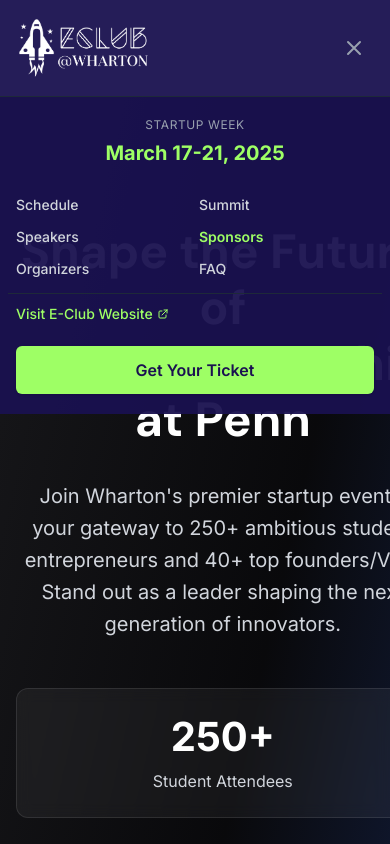
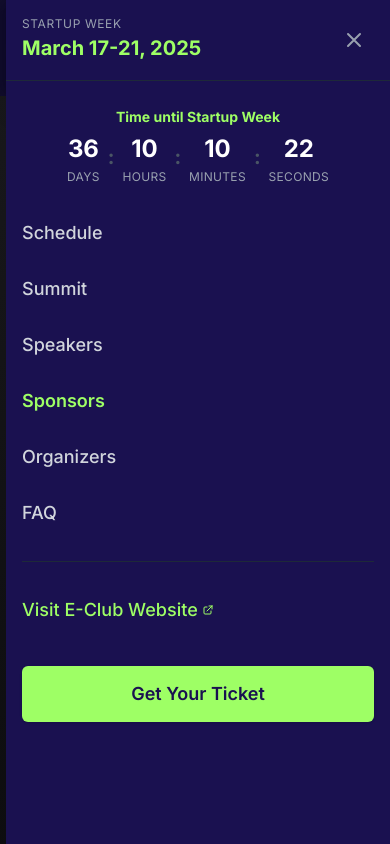
Before and after one commit to rss2086/startup-week, a Next.js app: page /sponsors in a window 390 px wide. Both pictures are taken after a click on the button "Open main menu". Shown: the top 844 px of the page. Built offline with nearby package versions, Linux system fonts and the light colour scheme.

Commit message:
i think everything is good now

```diff
--- a/src/app/layout.tsx
+++ b/src/app/layout.tsx
@@ -19,11 +19,11 @@
 
 export const metadata: Metadata = {
   title: {
-    template: '%s - DeceptiConf',
-    default: 'DeceptiConf - A community-driven design conference',
+    template: '%s - Startup Week 2025',
+    default: 'Startup Week 2025 - Wharton Entrepreneurship Club',
   },
   description:
-    'At DeceptiConf you’ll learn about the latest dark patterns being developed to trick even the smartest visitors, and you’ll learn how to deploy them without ever being detected.',
+    "Join us for Startup Week 2025, Wharton Entrepreneurship Club's annual flagship event featuring founders, investors, and students. Experience panels, workshops, and networking events, culminating in our Startup Summit at Fitler Club.",
 }
 
 export default function RootLayout({
@@ -40,8 +40,8 @@
         dmSans.variable,
       )}
     >
-      <body className="flex min-h-full">
-        <div className="flex w-full flex-col">{children}</div>
+      <body className="relative min-h-full overflow-x-hidden">
+        <div className="relative flex min-h-full flex-col">{children}</div>
       </body>
     </html>
   )
--- a/src/components/Header.tsx
+++ b/src/components/Header.tsx
@@ -1,12 +1,12 @@
 "use client"
 import { Button } from '@/components/Button'
 import { Container } from '@/components/Container'
-import { DiamondIcon } from '@/components/DiamondIcon'
 import Image from 'next/image'
 import Link from 'next/link'
 import { usePathname } from 'next/navigation'
-import { useState, useEffect } from 'react'
+import { useState } from 'react'
 import Logo from '@/images/eclub-logo.png'
+import { MobileMenu } from './MobileMenu'
 
 const navigation = {
   main: [
@@ -72,21 +72,8 @@
 export function Header() {
   const [isMobileMenuOpen, setIsMobileMenuOpen] = useState(false)
 
-  // Close mobile menu when clicking outside
-  useEffect(() => {
-    const handleClickOutside = (event: MouseEvent) => {
-      const nav = document.getElementById('mobile-menu')
-      if (nav && !nav.contains(event.target as Node)) {
-        setIsMobileMenuOpen(false)
-      }
-    }
-
-    document.addEventListener('mousedown', handleClickOutside)
-    return () => document.removeEventListener('mousedown', handleClickOutside)
-  }, [])
-
   return (
-    <header className="relative z-50 flex-none bg-[#1a1150]/95 backdrop-blur-sm sticky top-0">
+    <header className="sticky top-0 z-[9997] bg-[#1a1150]/95 backdrop-blur-sm">
       <Container className="flex flex-wrap items-center justify-between py-4 lg:flex-nowrap">
         <div className="flex items-center">
           <Link href="/">
@@ -113,11 +100,12 @@
             viewBox="0 0 24 24"
             stroke="currentColor"
           >
-            {isMobileMenuOpen ? (
-              <path strokeLinecap="round" strokeLinejoin="round" strokeWidth={2} d="M6 18L18 6M6 6l12 12"/>
-            ) : (
-              <path strokeLinecap="round" strokeLinejoin="round" strokeWidth={2} d="M4 6h16M4 12h16M4 18h16"/>
-            )}
+            <path
+              strokeLinecap="round"
+              strokeLinejoin="round"
+              strokeWidth={2}
+              d="M4 6h16M4 12h16M4 18h16"
+            />
           </svg>
         </button>
 
@@ -144,37 +132,12 @@
           <Button href="#tickets">Get Your Ticket</Button>
         </nav>
 
-        {/* Mobile navigation */}
-        <div
-          id="mobile-menu"
-          className={`${
-            isMobileMenuOpen ? 'block' : 'hidden'
-          } lg:hidden absolute top-full left-0 right-0 bg-[#1a1150]/95 backdrop-blur-sm border-t border-gray-800`}
-        >
-          <div className="px-2 pt-2 pb-3 space-y-1">
-            <div className="flex flex-col items-center justify-center gap-1 p-3">
-              <span className="text-xs uppercase tracking-wider text-gray-400">Startup Week</span>
-              <span className="text-xl font-bold text-[#9eff65]">March 17-21, 2025</span>
-            </div>
-            <div className="grid grid-cols-2 gap-2 p-2">
-              {navigation.main.map((item) => (
-                <NavLink key={item.name} href={item.href}>
-                  {item.name}
-                </NavLink>
-              ))}
-            </div>
-            <div className="p-2 border-t border-gray-800">
-              <ExternalLink href="https://whartonentrepreneurship.com">
-                Visit E-Club Website
-              </ExternalLink>
-            </div>
-            <div className="p-2">
-              <Button href="#tickets" className="w-full">
-                Get Your Ticket
-              </Button>
-            </div>
-          </div>
-        </div>
+        {/* Mobile Menu */}
+        <MobileMenu
+          isOpen={isMobileMenuOpen}
+          onClose={() => setIsMobileMenuOpen(false)}
+          navigation={navigation.main}
+        />
       </Container>
     </header>
   )
--- /dev/null
+++ b/src/components/MobileMenu.tsx
@@ -0,0 +1,149 @@
+'use client'
+
+import { motion, AnimatePresence } from 'framer-motion'
+import { Button } from './Button'
+import Link from 'next/link'
+import { usePathname } from 'next/navigation'
+import { CountdownTimer } from './CountdownTimer'
+
+interface MobileMenuProps {
+  isOpen: boolean
+  onClose: () => void
+  navigation: { name: string; href: string }[]
+}
+
+function NavLink({
+  href,
+  children,
+  onClick
+}: {
+  href: string
+  children: React.ReactNode
+  onClick?: () => void
+}) {
+  const pathname = usePathname()
+  const isActive = pathname === href
+
+  return (
+    <Link
+      href={href}
+      onClick={onClick}
+      className={`text-lg font-medium transition-colors duration-200 ${
+        isActive
+          ? 'text-[#9eff65] font-semibold'
+          : 'text-gray-300 hover:text-[#9eff65]'
+      }`}
+    >
+      {children}
+    </Link>
+  )
+}
+
+function ExternalLink({ href, children, onClick }: { href: string; children: React.ReactNode; onClick?: () => void }) {
+  return (
+    <Link
+      href={href}
+      target="_blank"
+      rel="noopener noreferrer"
+      onClick={onClick}
+      className="text-lg font-medium text-[#9eff65] hover:text-white transition-colors duration-200 flex items-center gap-1"
+    >
+      {children}
+      <svg
+        className="w-3 h-3"
+        fill="none"
+        stroke="currentColor"
+        viewBox="0 0 24 24"
+      >
+        <path
+          strokeLinecap="round"
+          strokeLinejoin="round"
+          strokeWidth={2}
+          d="M10 6H6a2 2 0 00-2 2v10a2 2 0 002 2h10a2 2 0 002-2v-4M14 4h6m0 0v6m0-6L10 14"
+        />
+      </svg>
+    </Link>
+  )
+}
+
+export function MobileMenu({ isOpen, onClose, navigation }: MobileMenuProps) {
+  return (
+    <AnimatePresence>
+      {isOpen && (
+        <>
+          <motion.div
+            initial={{ opacity: 0 }}
+            animate={{ opacity: 1 }}
+            exit={{ opacity: 0 }}
+            transition={{ duration: 0.2 }}
+            className="fixed inset-0 bg-black/50 backdrop-blur-sm z-[9998] lg:hidden"
+            onClick={onClose}
+            aria-hidden="true"
+          />
+          <motion.div
+            initial={{ x: '100%' }}
+            animate={{ x: 0 }}
+            exit={{ x: '100%' }}
+            transition={{ type: "spring", damping: 25, stiffness: 200 }}
+            className="fixed inset-y-0 right-0 w-full max-w-sm bg-[#1a1150] shadow-xl z-[9999] lg:hidden"
+            style={{ touchAction: 'none' }}
+          >
+            <div className="flex h-[100dvh] flex-col overflow-hidden">
+              <div className="flex items-center justify-between p-4 border-b border-gray-800">
+                <div className="flex flex-col">
+                  <span className="text-xs uppercase tracking-wider text-gray-400">Startup Week</span>
+                  <span className="text-xl font-bold text-[#9eff65]">March 17-21, 2025</span>
+                </div>
+                <button
+                  onClick={onClose}
+                  className="p-2 text-gray-400 hover:text-white"
+                  aria-label="Close menu"
+                >
+                  <svg className="h-6 w-6" fill="none" viewBox="0 0 24 24" stroke="currentColor">
+                    <path strokeLinecap="round" strokeLinejoin="round" strokeWidth={2} d="M6 18L18 6M6 6l12 12"/>
+                  </svg>
+                </button>
+              </div>
+
+              <motion.nav
+                className="flex-1 overflow-y-auto overscroll-contain bg-[#1a1150] px-4 py-6"
+                initial={{ opacity: 0, y: 20 }}
+                animate={{ opacity: 1, y: 0 }}
+                transition={{ delay: 0.1 }}
+                style={{ WebkitOverflowScrolling: 'touch' }}
+              >
+                <div className="flex flex-col items-center justify-center">
+                  <h1 className="text-sm font-bold text-[#9eff65]">Time until Startup Week</h1>
+                </div>
+                <div className="flex justify-center mb-8">
+                  <CountdownTimer/>
+                </div>
+                <div className="flex flex-col space-y-8">
+                  <div className="grid grid-cols-1 gap-6">
+                    {navigation.map((item) => (
+                      <NavLink key={item.name} href={item.href} onClick={onClose}>
+                        {item.name}
+                      </NavLink>
+                    ))}
+                  </div>
+
+                  <div className="border-t border-gray-800 pt-8">
+                    <ExternalLink href="https://whartonentrepreneurship.com" onClick={onClose}>
+                      Visit E-Club Website
+                    </ExternalLink>
+                  </div>
+
+                  <div className="pt-2 pb-8">
+                    <Button href="#tickets" className="w-full text-lg" onClick={onClose}>
+                      Get Your Ticket
+                    </Button>
+                  </div>
+                </div>
+              </motion.nav>
+            </div>
+          </motion.div>
+        </>
+      )}
+    </AnimatePresence>
+  )
+}
--- a/src/components/Sponsors.tsx
+++ b/src/components/Sponsors.tsx
@@ -93,41 +93,44 @@
   return (
     <section className="relative min-h-screen bg-white">
       {/* Header Section */}
-      <div className="relative overflow-hidden bg-gradient-to-br from-zinc-900 via-zinc-950 to-blue-950 py-32 min-h-screen grid place-items-center">
-        <Container className="relative">
+      <div className="relative overflow-hidden bg-gradient-to-br from-zinc-900 via-zinc-950 to-blue-950 py-16 sm:py-32 min-h-screen grid place-items-center">
+        <Container className="relative px-4 sm:px-6">
           <div className="max-w-5xl mx-auto">
-            <div className="text-center mb-16">
-              <h1 className="font-display text-5xl sm:text-6xl lg:text-7xl font-bold text-white mb-8">
+            <div className="text-center mb-12 sm:mb-16">
+              <h1 className="hidden sm:block font-display text-4xl sm:text-6xl lg:text-7xl font-bold text-white mb-6 sm:mb-8">
                 Shape the Future of Entrepreneurship at Penn
               </h1>
-              <p className="text-xl text-gray-300 max-w-3xl mx-auto mb-12">
+              <h1 className=" sm:hidden font-display text-4xl sm:text-6xl lg:text-7xl font-bold text-white mb-6 sm:mb-8">
+                Shape Entrepreneurship at Penn
+              </h1>
+              <p className="text-lg sm:text-xl text-gray-300 max-w-3xl mx-auto mb-8 sm:mb-12 px-4">
                 Join Wharton&apos;s premier startup event - your gateway to 250+ ambitious student entrepreneurs and 40+ top founders/VCs. Stand out as a leader shaping the next generation of innovators.
               </p>
 
-              <div className="grid sm:grid-cols-4 gap-8 max-w-4xl mx-auto mb-12">
-                <div className="p-6 bg-white/5 backdrop-blur-sm rounded-xl border border-white/10">
-                  <div className="text-4xl font-bold text-white mb-2">250+</div>
-                  <div className="text-gray-300">Student Attendees</div>
+              <div className="grid grid-cols-2 sm:grid-cols-4 gap-4 sm:gap-8 max-w-4xl mx-auto mb-8 sm:mb-12 px-4">
+                <div className="p-4 sm:p-6 bg-white/5 backdrop-blur-sm rounded-xl border border-white/10">
+                  <div className="text-3xl sm:text-4xl font-bold text-white mb-1 sm:mb-2">250+</div>
+                  <div className="text-sm sm:text-base text-gray-300">Student Attendees</div>
                 </div>
-                <div className="p-6 bg-white/5 backdrop-blur-sm rounded-xl border border-white/10">
-                  <div className="text-4xl font-bold text-white mb-2">40+</div>
-                  <div className="text-gray-300">Founders & VCs</div>
+                <div className="p-4 sm:p-6 bg-white/5 backdrop-blur-sm rounded-xl border border-white/10">
+                  <div className="text-3xl sm:text-4xl font-bold text-white mb-1 sm:mb-2">40+</div>
+                  <div className="text-sm sm:text-base text-gray-300">Founders & VCs</div>
                 </div>
-                <div className="p-6 bg-white/5 backdrop-blur-sm rounded-xl border border-white/10">
-                  <div className="text-4xl font-bold text-white mb-2">5</div>
-                  <div className="text-gray-300">Days of Impact</div>
+                <div className="p-4 sm:p-6 bg-white/5 backdrop-blur-sm rounded-xl border border-white/10">
+                  <div className="text-3xl sm:text-4xl font-bold text-white mb-1 sm:mb-2">5</div>
+                  <div className="text-sm sm:text-base text-gray-300">Days of Impact</div>
                 </div>
-                <div className="p-6 bg-white/5 backdrop-blur-sm rounded-xl border border-white/10">
-                  <div className="text-4xl font-bold text-white mb-2">2</div>
-                  <div className="text-gray-300">Premier Venues</div>
+                <div className="p-4 sm:p-6 bg-white/5 backdrop-blur-sm rounded-xl border border-white/10">
+                  <div className="text-3xl sm:text-4xl font-bold text-white mb-1 sm:mb-2">2</div>
+                  <div className="text-sm sm:text-base text-gray-300">Premier Venues</div>
                 </div>
               </div>
 
-              <div className="space-y-6 text-lg text-gray-300 max-w-3xl mx-auto mb-12">
+              <div className="space-y-6 text-base sm:text-lg text-gray-300 max-w-3xl mx-auto mb-8 sm:mb-12 px-4">
                 <p className="text-center">
                   As Wharton&apos;s flagship student-run initiative, your sponsorship enables:
                 </p>
-                <ul className="grid sm:grid-cols-2 gap-6 max-w-2xl mx-auto">
+                <ul className="grid grid-cols-1 sm:grid-cols-2 gap-4 sm:gap-6 max-w-2xl mx-auto">
                   <li className="flex items-center gap-3">
                     <svg className="w-5 h-5 text-purple-400 flex-shrink-0" fill="none" viewBox="0 0 24 24" stroke="currentColor">
                       <path strokeLinecap="round" strokeLinejoin="round" strokeWidth={2} d="M9 12l2 2 4-4m6 2a9 9 0 11-18 0 9 9 0 0118 0z" />
@@ -159,25 +162,25 @@
         </Container>
       </div>
 
-      <Container className="py-16">
+      <Container className="py-12 sm:py-16 px-4 sm:px-6">
         {/* Sponsorship Tiers */}
-        <div className="mb-16 max-w-4xl mx-auto">
-          <h2 className="text-3xl font-bold text-gray-900 text-center mb-12">Sponsorship Opportunities</h2>
-          <div className="space-y-8">
+        <div className="mb-12 sm:mb-16 max-w-4xl mx-auto">
+          <h2 className="text-2xl sm:text-3xl font-bold text-gray-900 text-center mb-8 sm:mb-12">Sponsorship Opportunities</h2>
+          <div className="space-y-6 sm:space-y-8">
             {sponsorshipTiers.reverse().map((tier) => (
               <div
                 key={tier.name}
                 className={clsx(
-                  "relative rounded-2xl p-8 transition-all duration-200 hover:shadow-lg border",
+                  "relative rounded-2xl p-6 sm:p-8 transition-all duration-200 hover:shadow-lg border",
                   tier.featured ? "border-2 border-purple-500 bg-purple-50/50" : "border-gray-200"
                 )}
               >
-                <div className="flex flex-col lg:flex-row lg:items-center gap-8">
-                  <div className="lg:w-1/4">
-                    <h3 className="text-2xl font-bold text-gray-900 mb-2">{tier.name}</h3>
+                <div className="flex flex-col gap-6">
+                  <div>
+                    <h3 className="text-xl sm:text-2xl font-bold text-gray-900 mb-2">{tier.name}</h3>
                     <p className="text-gray-600">{tier.description}</p>
                   </div>
-                  <div className="lg:w-1/2">
+                  <div>
                     <ul className="space-y-3">
                       {tier.benefits.map((benefit) => (
                         <li key={benefit} className="flex items-center gap-3">
@@ -189,7 +192,7 @@
                       ))}
                     </ul>
                   </div>
-                  <div className="lg:w-1/4">
+                  <div>
                     <Link
                       href="mailto:rohanss@wharton.upenn.edu"
                       className={clsx(
@@ -210,10 +213,10 @@
 
         {/* Past Sponsors */}
         <div>
-          <h2 className="text-2xl font-semibold text-gray-900 mb-8 text-center">
+          <h2 className="text-xl sm:text-2xl font-semibold text-gray-900 mb-6 sm:mb-8 text-center">
             Trusted By Industry Leaders
           </h2>
-          <LogoMarquee className="bg-gray-50 py-12 rounded-2xl" whiteLogos={false} />
+          <LogoMarquee className="bg-gray-50 py-8 sm:py-12 rounded-2xl" whiteLogos={false} />
         </div>
       </Container>
     </section>
```
